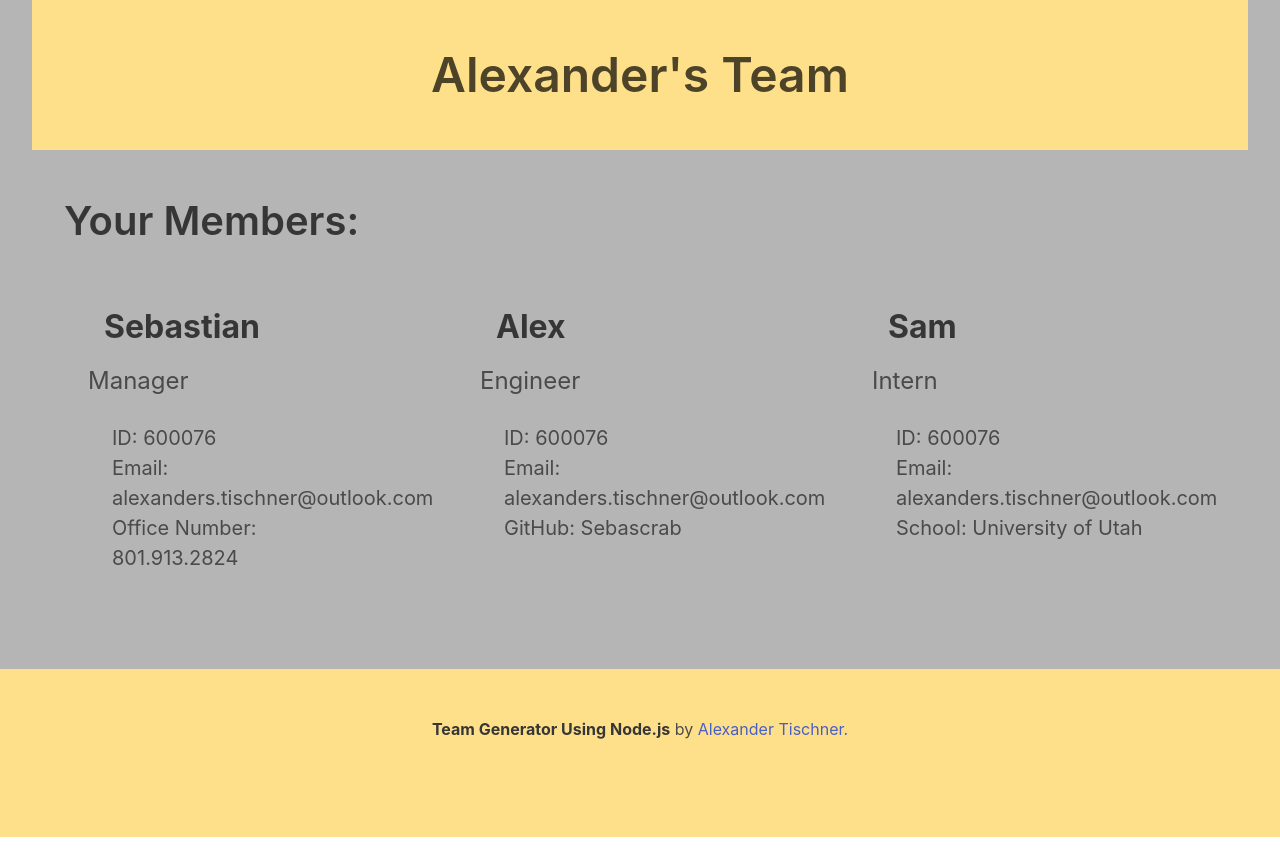
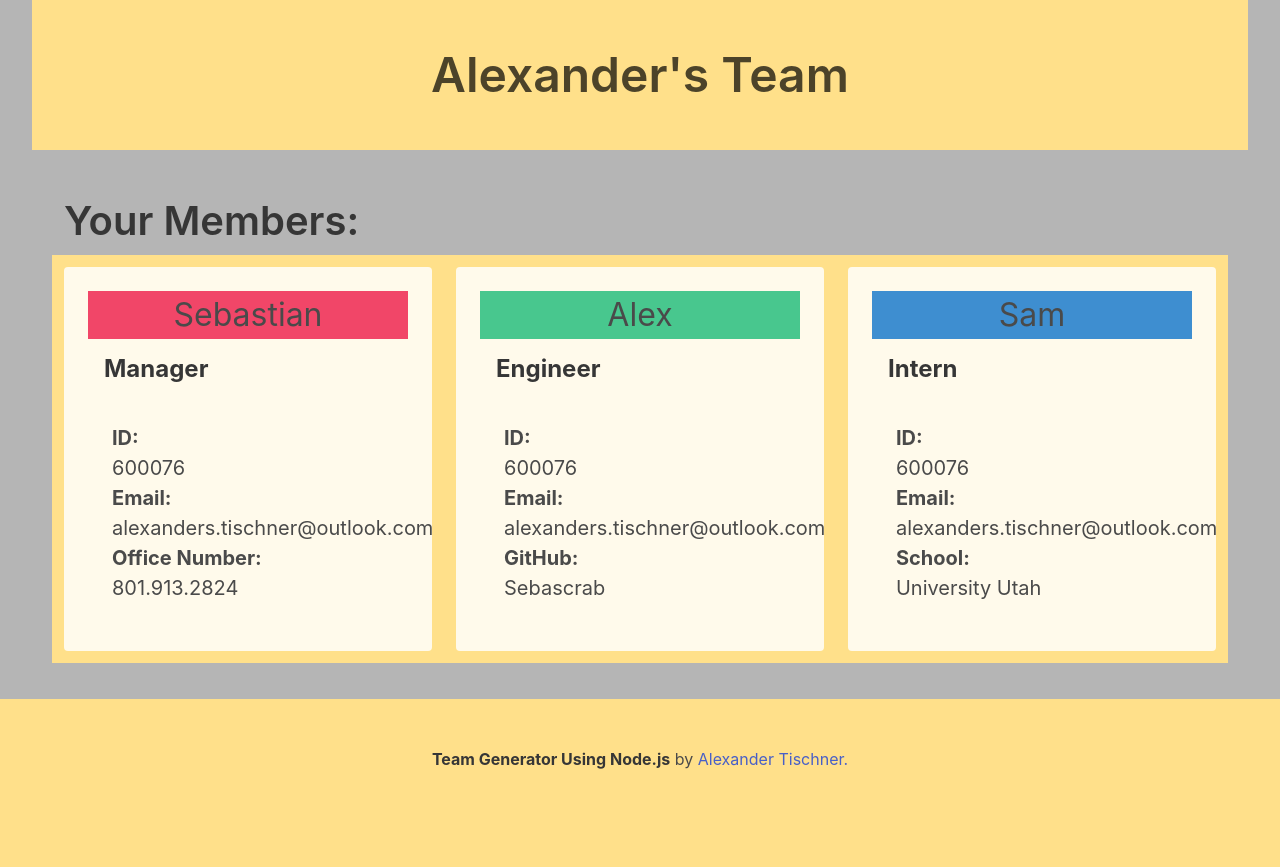
Before and after one commit to Sebascrab/Team-Generator-With-Node.js, a website: page index.html in a window 1280 px wide. Before the commit the page ends 837 px from the top, so only its background shows below. Drawn offline with nearby package versions, Linux system fonts and the light colour scheme.

Commit message:
edited html templates

```diff
--- /dev/null
+++ b/assets/html Templates/MainTemplate.html
@@ -0,0 +1,41 @@
+<!DOCTYPE html>
+<html lang="en">
+
+<head>
+    <meta charset="UTF-8">
+    <meta http-equiv="X-UA-Compatible" content="IE=edge">
+    <meta name="viewport" content="width=device-width, initial-scale=1.0">
+    <title>Alexander's Team Generator Using Node.js</title>
+    <link rel="stylesheet" href="./assets/css/style.css">
+    <link rel="stylesheet" href="https://cdn.jsdelivr.net/npm/bulma@0.9.4/css/bulma.min.css">
+    <script src="https://kit.fontawesome.com/619ebb2432.js" crossorigin="anonymous"></script>
+</head>
+
+<body>
+    <div class="pageContainer has-background-grey-light">
+        <div class="container is-fluid">
+            <div class="hero has-shadow is-warning ">
+                <div class="hero-body ">
+                    <h1 class="title has-text-centered is-size-1">Alexander's Team</h1>
+                </div>
+            </div>
+        </div>
+        <section class="section">
+            <div class="container">
+                <h3 class="title has-text-left is-size-2">Your Members:</h3>
+                <div class="columns has-background-warning">
+                   {{Team Member Cards}}
+                </div>
+            </div>
+        </section>
+        <footer class="footer has-background-warning">
+            <div class="content has-text-centered">
+              <p>
+                <strong>Team Generator Using Node.js</strong> by <a href="https://github.com/Sebascrab/Team-Generator-With-Node.js">Alexander Tischner.</a>
+              </p>
+            </div>
+          </footer>
+    </div>
+</body>
+
+</html>
--- a/index.html
+++ b/index.html
@@ -23,48 +23,48 @@
         <section class="section">
             <div class="container">
                 <h3 class="title has-text-left is-size-2">Your Members:</h3>
-                <div class="columns">
+                <div class="columns has-background-warning">
                     <div class="column is-one-third">
-                        <div class="card-content worker-card">
-                            <div class="card-header-title is-size-3">
+                        <div class="card-content has-background-warning-light worker-card">
+                            <div class="card-title has-text-centered is-size-3 has-background-danger has-text-black-light">
                                 Sebastian
                             </div>
-                            <div class="card-title is-size-4">Manager</div>
+                            <div class="card-header-title is-size-4">Manager</div>
                             <div class="card-content is-size-5">
                                 <ul class="list-group">
-                                    <li class="list-group-item">ID: 600076</li>
-                                    <li class="list-group-item">Email: alexanders.tischner@outlook.com</li>
-                                    <li class="list-group-item">Office Number: 801.913.2824</li>
+                                    <li class="list-group-item has-text-weight-bold">ID:</li> 600076
+                                    <li class="list-group-item has-text-weight-bold">Email:</li> alexanders.tischner@outlook.com
+                                    <li class="list-group-item has-text-weight-bold">Office Number:</li> 801.913.2824
                                 </ul>
                             </div>
                         </div>
                     </div>
                     <div class="column is-one-third">
-                        <div class="card-content worker-card">
-                            <div class="card-header-title is-size-3">
+                        <div class="card-content has-background-warning-light worker-card">
+                            <div class="card-title has-text-centered is-size-3 has-background-success">
                                 Alex
                             </div>
-                            <div class="card-title is-size-4">Engineer</div>
+                            <div class="card-header-title is-size-4">Engineer</div>
                             <div class="card-content is-size-5">
                                 <ul class="list-group">
-                                    <li class="list-group-item">ID: 600076</li>
-                                    <li class="list-group-item">Email: alexanders.tischner@outlook.com</li>
-                                    <li class="list-group-item">GitHub: Sebascrab</li>
+                                    <li class="list-group-item has-text-weight-bold">ID:</li> 600076
+                                    <li class="list-group-item has-text-weight-bold">Email:</li> alexanders.tischner@outlook.com
+                                    <li class="list-group-item has-text-weight-bold">GitHub:</li> Sebascrab
                                 </ul>
                             </div>
                         </div>
                     </div>
                     <div class="column is-one-third">
-                        <div class="card-content worker-card">
-                            <div class="card-header-title is-size-3">
+                        <div class="card-content has-background-warning-light worker-card">
+                            <div class="card-title has-text-centered is-size-3 has-background-info">
                                 Sam
                             </div>
-                            <div class="card-title is-size-4">Intern</div>
+                            <div class="card-header-title is-size-4">Intern</div>
                             <div class="card-content is-size-5">
                                 <ul class="list-group">
-                                    <li class="list-group-item">ID: 600076</li>
-                                    <li class="list-group-item">Email: alexanders.tischner@outlook.com</li>
-                                    <li class="list-group-item">School: University of Utah</li>
+                                    <li class="list-group-item has-text-weight-bold">ID:</li>600076
+                                    <li class="list-group-item has-text-weight-bold">Email:</li> alexanders.tischner@outlook.com
+                                    <li class="list-group-item has-text-weight-bold">School:</li> University Utah
                                 </ul>
                             </div>
                         </div>
```
Also changed, not shown: assets/html Templates/Engineer.html (+15 -0 lines), assets/html Templates/Intern.html (+15 -0 lines), assets/html Templates/Manager.html (+15 -0 lines).
